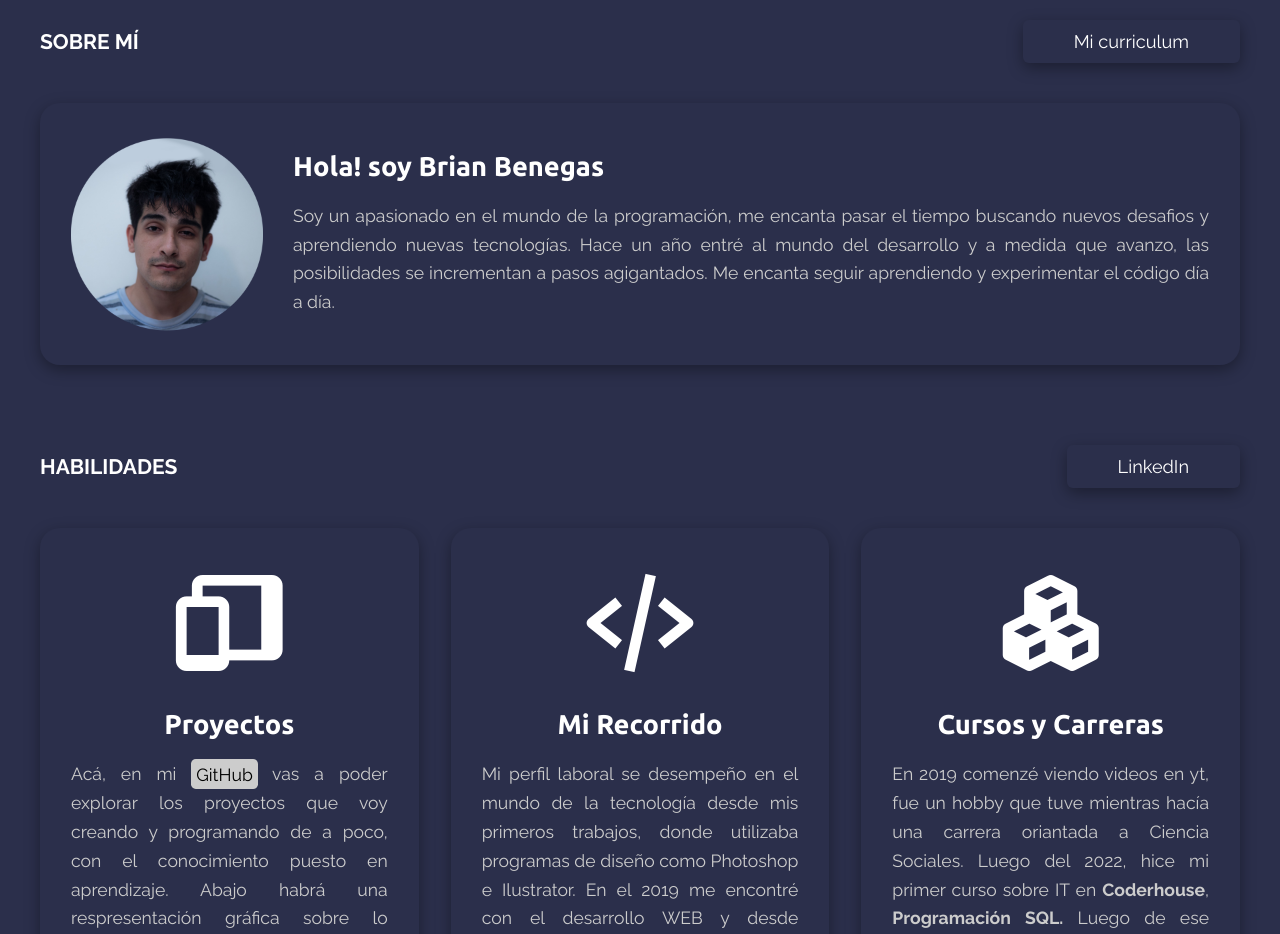
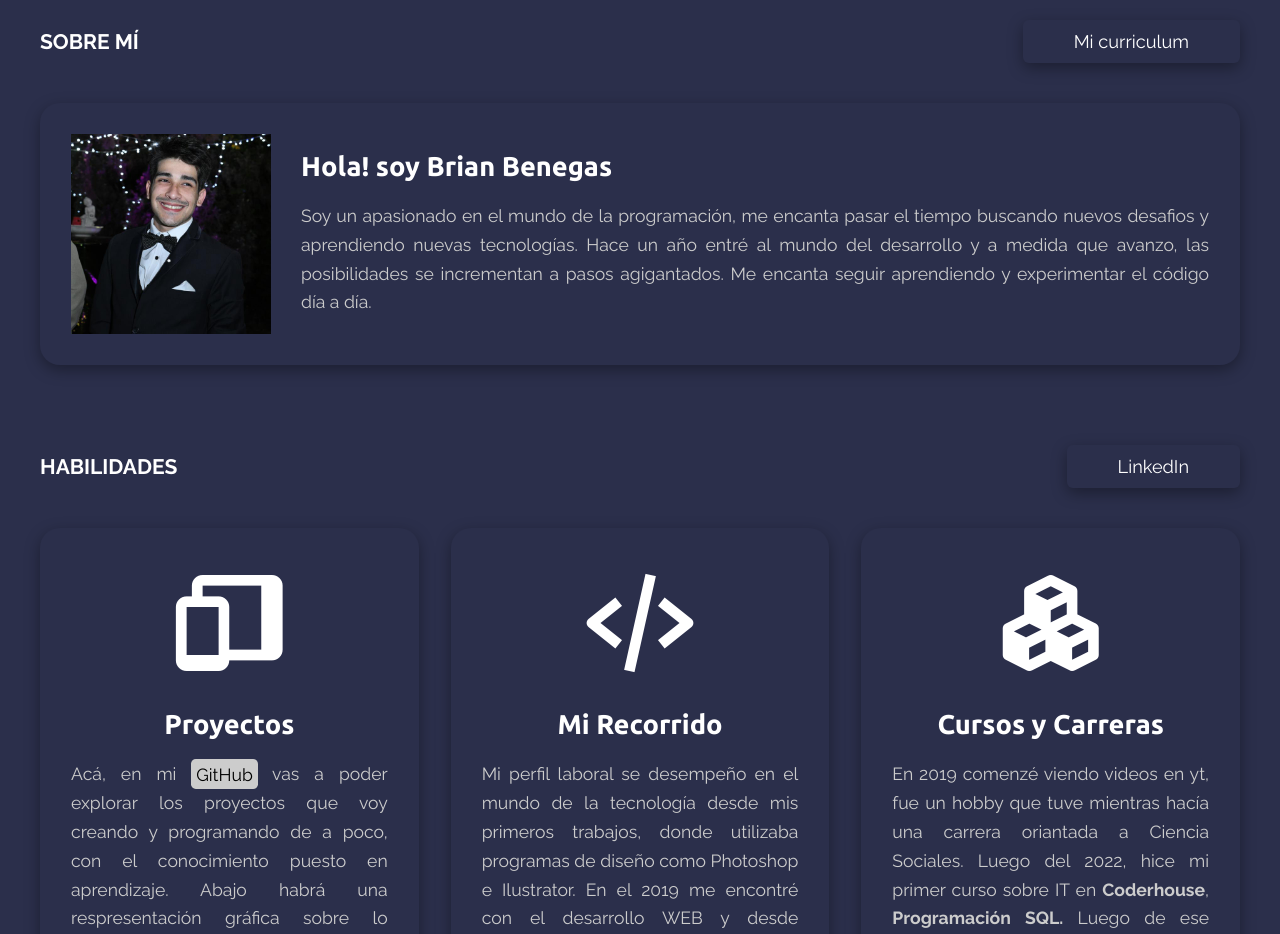
Before and after one commit to Brianleft28/Portfolio-BrianBenegas, a plain HTML site: page index.html in a window 1280 px wide. Shown: the part 820-1754 px from the top of the page. Drawn offline with nearby package versions, Linux system fonts and the light colour scheme.

Commit message:
picture change

```diff
--- a/index.html
+++ b/index.html
@@ -27,7 +27,7 @@
         </div>
 
         <div class="card">
-            <img src="./assets/foto-cv.png" alt="BrianBenegas">
+            <img src="./assets/brian.jpg" alt="BrianBenegas">
             <div class="info">
                 <h1>Hola! soy Brian Benegas</h1>
                 <p>
@@ -49,7 +49,8 @@
                 <div class="info">
                     <i class='bx bxs-devices'></i>
                     <h1>Proyectos</h1>
-                    <p> Acá, en mi <a class="git" target="_blank" href="https://github.com/Brianleft28/">GitHub</a>
+                    <p>
+                         Acá, en mi <a class="git" target="_blank" href="https://github.com/Brianleft28/">GitHub</a>
                         vas a poder explorar los proyectos que voy creando y programando de a poco, con el conocimiento puesto en aprendizaje. Abajo habrá una respresentación gráfica sobre lo aprendido y los skills que muestran. Cada día me doy cuenta que no son muchos, y que el estudio relacionado a la tecnología nunca deja de retro-alimentarse.
                     </p>
                 </div>
```
Also changed, not shown: assets/brian.jpg (added).
